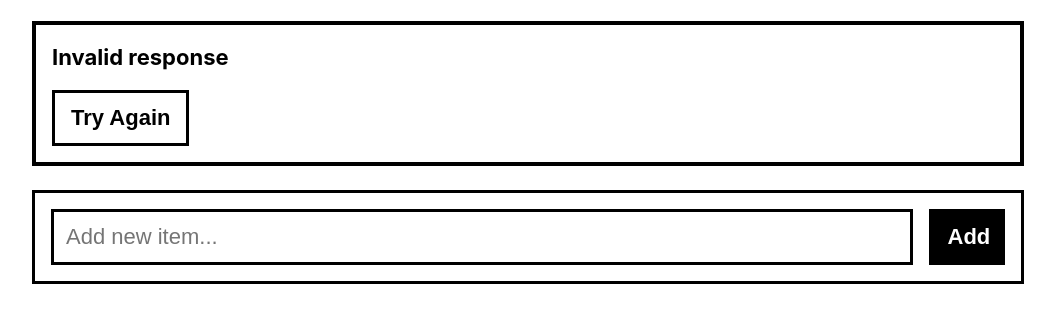
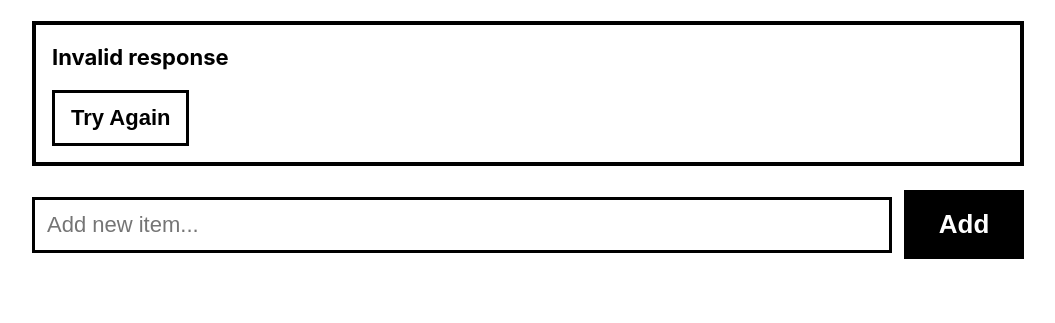
Before and after one commit to yigittekin35/kobo-shopping-list, a website: page public/index.html in a window 1280 px wide. Shown: the part 95-418 px from the top of the page, without its empty margins (112-1167 px from the left). Drawn offline with Linux system fonts and the light colour scheme; no server answers.

Commit message:
style: remove form wrapper and align Add button horizontally

```diff
--- a/public/index.html
+++ b/public/index.html
@@ -4,7 +4,7 @@
     <meta charset="UTF-8">
     <meta name="viewport" content="width=device-width, initial-scale=1.0">
     <title>Household List</title>
-    <link rel="stylesheet" href="/styles.css?v=2">
+    <link rel="stylesheet" href="/styles.css?v=4">
 </head>
 <body>
     <div class="container">
@@ -40,7 +40,7 @@
         </div>
     </div>
 
-    <script src="/app.js?v=3"></script>
+    <script src="/app.js?v=4"></script>
     <script>
         if (window.app && window.app.init) {
             window.app.init();
--- a/public/styles.css
+++ b/public/styles.css
@@ -78,24 +78,24 @@ input[type="number"] {
 }
 
 .add-form {
-    display: block;
-    margin-bottom: 32px;
-    border: 3px solid #000;
-    padding: 16px;
+    display: flex;
+    align-items: center;
+    margin-bottom: 24px;
+    border: none;
+    padding: 0;
 }
 
 .add-form input[type="text"] {
-    margin-bottom: 16px;
-}
-
-.add-form input[type="number"] {
-    width: 80px;
-    margin-bottom: 16px;
-    display: inline-block;
+    margin-bottom: 0;
+    margin-right: 12px;
+    flex-grow: 1;
 }
 
 .add-form .btn {
-    width: 100%;
+    width: auto;
+    min-width: 120px;
+    padding: 16px 24px;
+    font-size: 26px;
 }
 
 .btn {
@@ -268,26 +268,6 @@ input[type="number"] {
         margin-bottom: 0;
     }
 
-    .add-form {
-        display: flex;
-        align-items: center;
-    }
-
-    .add-form input[type="text"] {
-        margin-bottom: 0;
-        margin-right: 16px;
-        flex-grow: 1;
-    }
-
-    .add-form input[type="number"] {
-        margin-bottom: 0;
-        margin-right: 16px;
-    }
-
-    .add-form .btn {
-        width: auto;
-    }
-
     .item-header {
         display: flex;
         justify-content: space-between;
```
